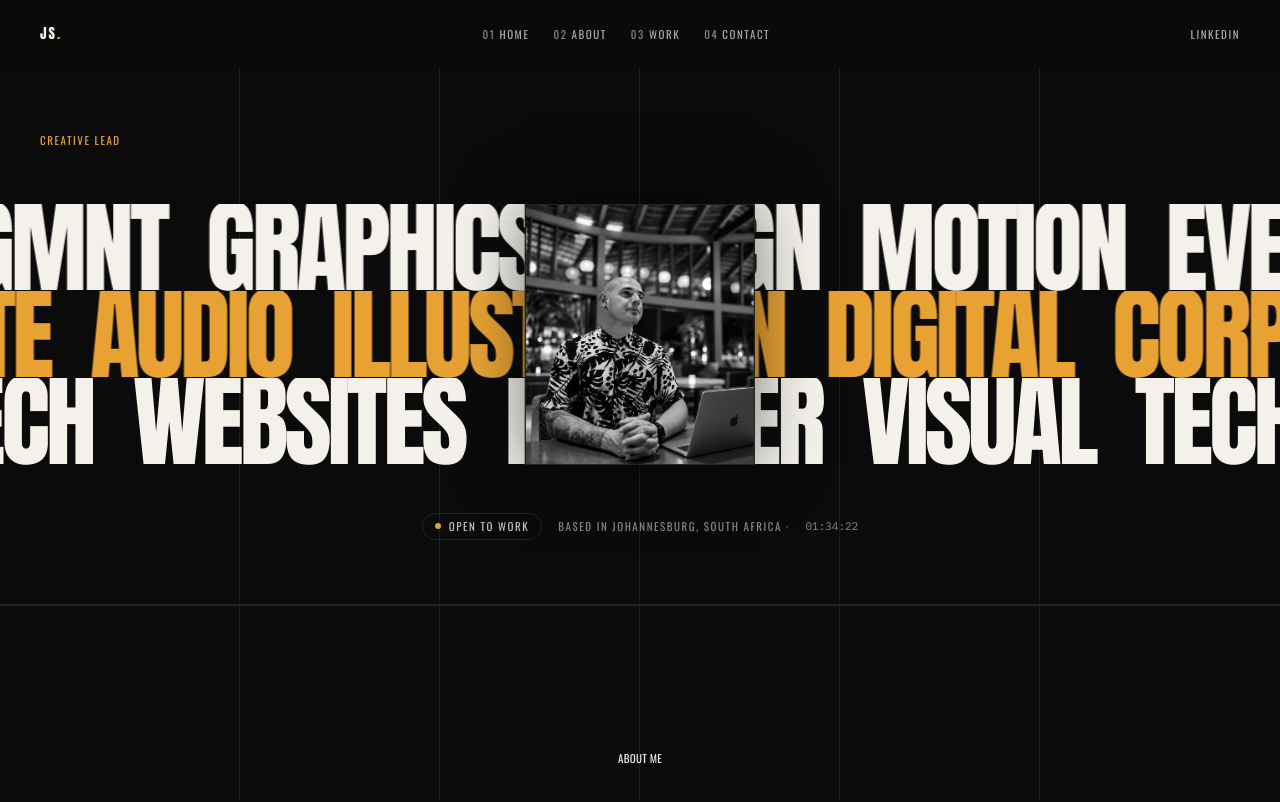
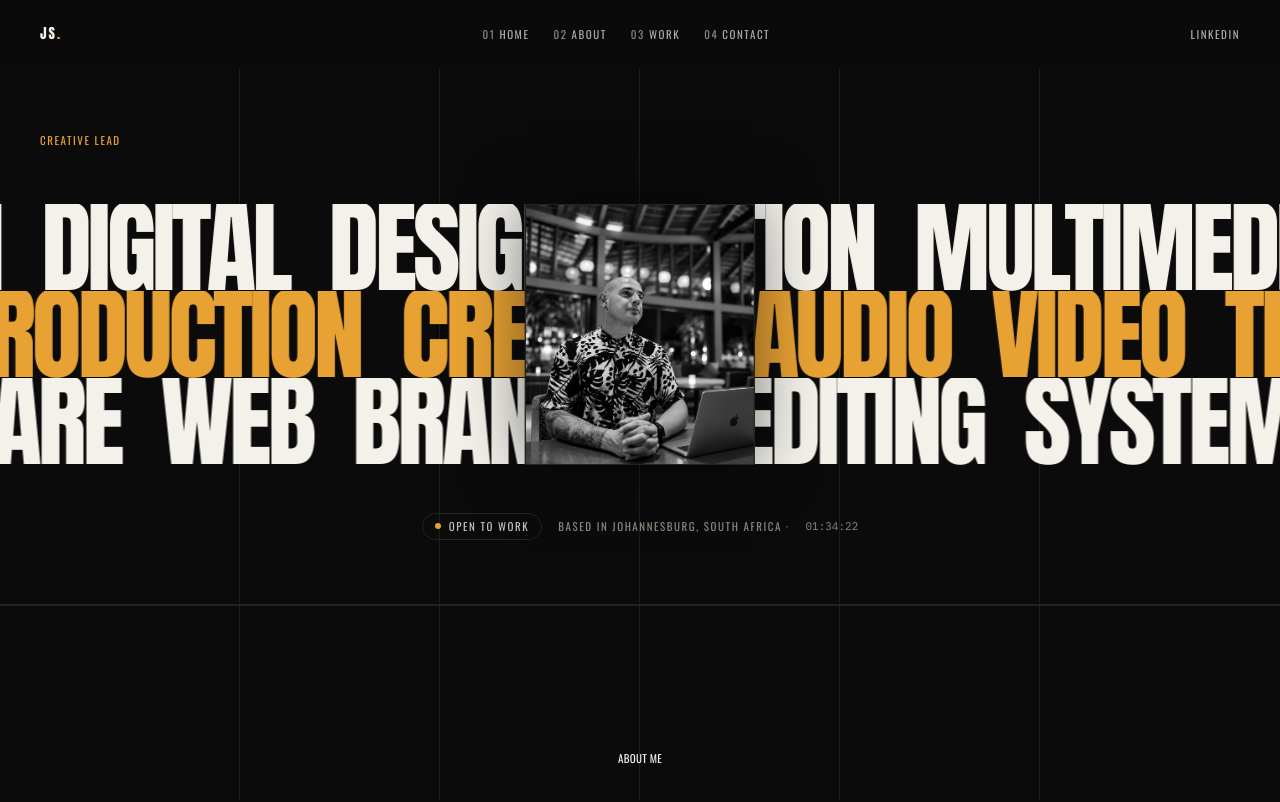
Before and after one commit to Jadd-Hard/jadd-hard-portfolio, a Next.js app: page / in a window 1280 px wide. Shown: the top 802 px of the page. Built offline with nearby package versions, Linux system fonts and the light colour scheme.

Commit message:
Update marqueeWords array with new categories

```diff
--- a/content/site.ts
+++ b/content/site.ts
@@ -14,9 +14,9 @@
  */
 
 export const marqueeWords: string[][] = [
-  ["Event Mngmnt", "Graphics", "Design", "Motion"],
-  ["Illustration", "Digital", "Corporate", "Audio"],
-  ["Visual", "Tech", "Websites", "Engineer"],
+  ["Illustration", "Digital", "Design", "Motion", "Multimedia"],
+  ["Creative", "Audio", "Video", "Tech", "Events", "Production"],
+  ["Content", "Software", "Web", "Branding", "Editing", "Systems"],
 ];
 
 export type Project = {
```
